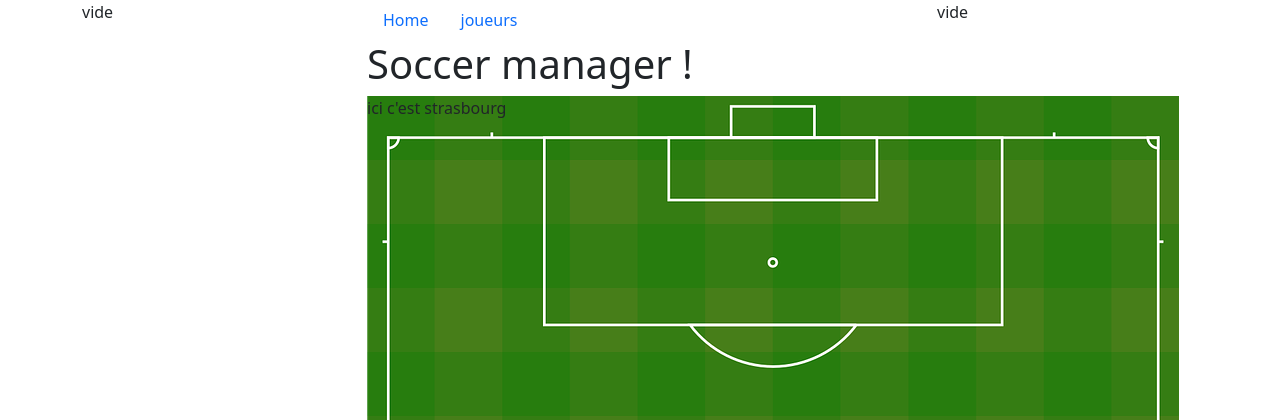
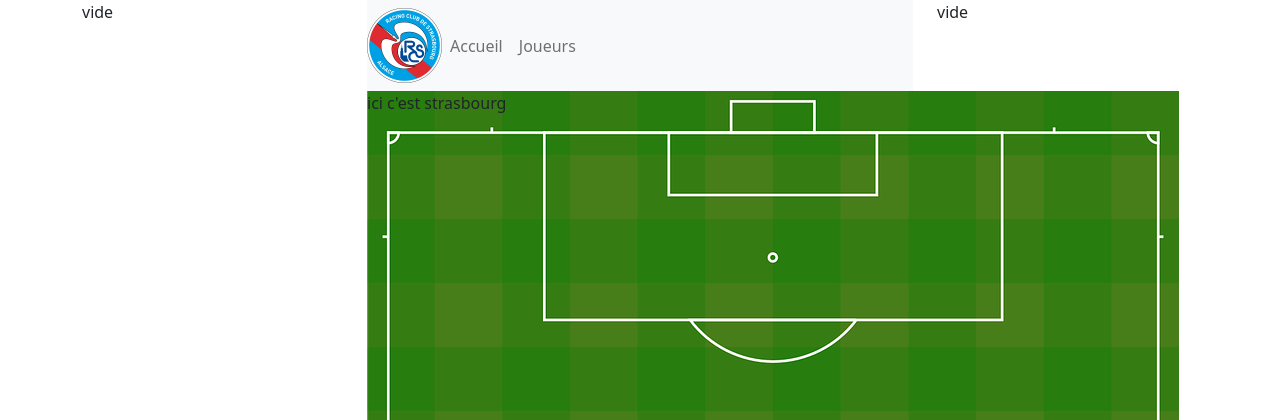
Before and after one commit to Sanota77/soccer-manager, a PHP site: page / in a window 1280 px wide; the page is wider, and only the part inside the window is pictured. Shown: the top 420 px of that part. Run offline with PHP 8.4, Linux system fonts and the light colour scheme.

Commit message:
jais mis la navbar en place

```diff
--- a/index.php
+++ b/index.php
@@ -19,6 +19,7 @@
             </div>
             <div class="col-6">
                 <!-- NAV -->
+                <!-- ancien
                 <ul class="nav">
                     <li class="nav-item">
                         <a class="nav-link" href="index.php">Home</a>
@@ -26,10 +27,27 @@
                     <li class="nav-item">
                         <a class="nav-link" href="#">joueurs</a>
                     </li>
-                </ul>
+                </ul> -->
             <!-- NAV FIN -->
+            <nav class="navbar navbar-expand-lg navbar-light bg-light">
+            <img class="logoRcs"
+     src="img/logorcs.png"
+     alt="Ecusson du Racing Club de Strasbourg">
+  <button class="navbar-toggler" type="button" data-toggle="collapse" data-target="#navbarSupportedContent" aria-controls="navbarSupportedContent" aria-expanded="false" aria-label="Toggle navigation">
+    <span class="navbar-toggler-icon"></span>
+  </button>
 
-                <h1>Soccer manager !</h1>
+  <div class="collapse navbar-collapse" id="navbarSupportedContent">
+    <ul class="navbar-nav mr-auto">
+      <li class="nav-item active">
+        <a class="nav-link" href="index.php">Accueil <span class="sr-only"></span></a>
+      </li>
+      <li class="nav-item">
+        <a class="nav-link" href="#">Joueurs</a>
+      </li>
+    </ul>
+  </div>
+</nav>
 
                 <!--affichage terrain -->
                 <div class="terrain">ici c'est strasbourg</div>
--- a/style.css
+++ b/style.css
@@ -6,3 +6,8 @@
     width: 960px;
     height: 960px;
 }
+
+.logoRcs{
+    width: 75px;
+    height: 75px;
+}
```
Also changed, not shown: img/logorcs.png (added).
